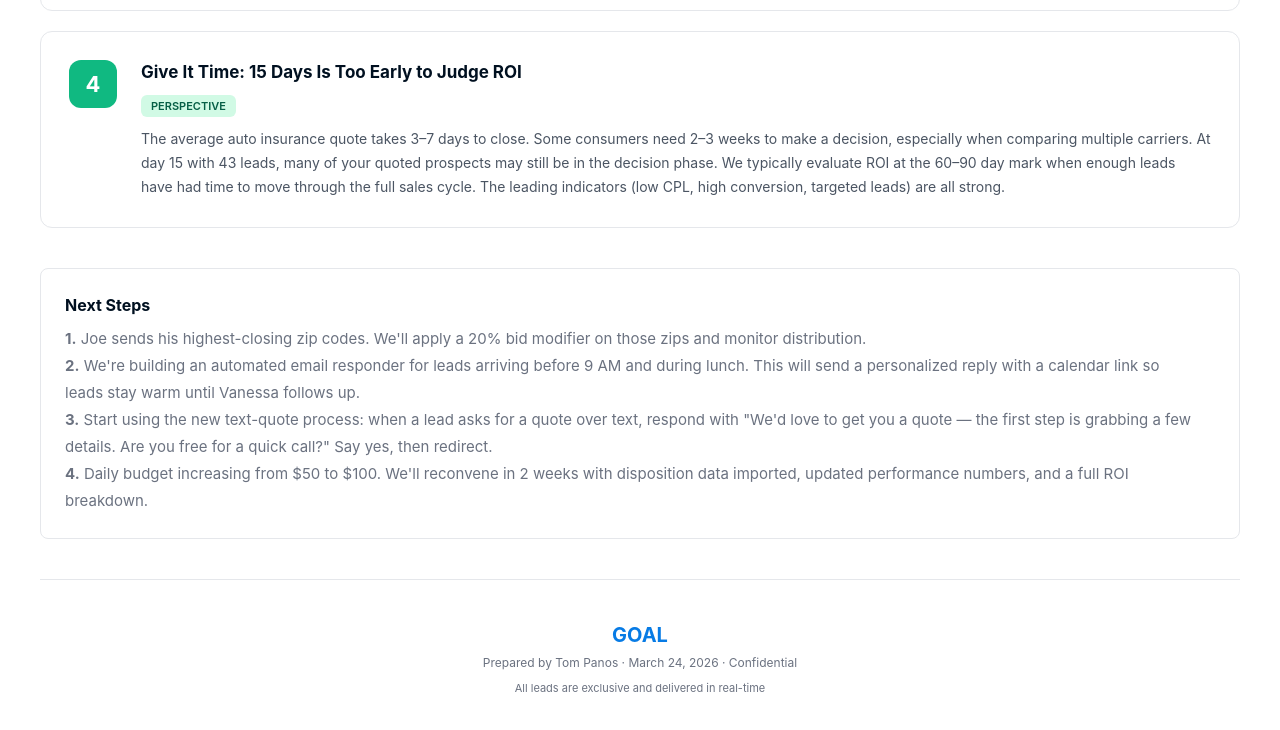
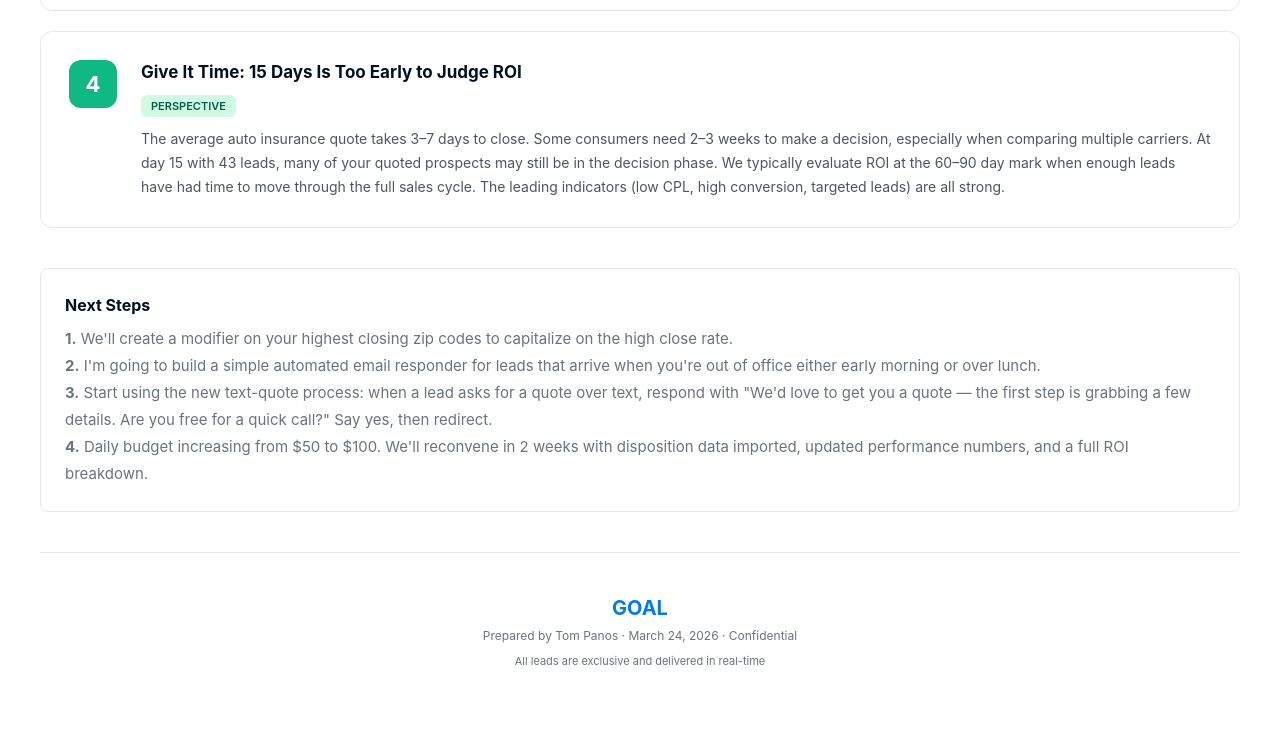
Before and after one commit to TomsTools11/loccisano-ar-report, a plain HTML site: page index.html in a window 1280 px wide. Shown: the part 4717-5447 px from the top of the page. After the commit the page ends 5426 px from the top, so only its background shows below. Drawn offline with Linux system fonts and the light colour scheme.

Commit message:
Update Next Steps #1 and #2 with revised copy
Co-Authored-By: Claude Opus 4.6 (1M context) <noreply@anthropic.com>

```diff
--- a/index.html
+++ b/index.html
@@ -1113,8 +1113,8 @@
         <div style="flex: 1;">
             <div class="summary-title">Next Steps</div>
             <div class="summary-text" style="font-size: 15px; line-height: 1.8;">
-                <strong>1.</strong> Joe sends his highest-closing zip codes. We'll apply a 20% bid modifier on those zips and monitor distribution.<br>
-                <strong>2.</strong> We're building an automated email responder for leads arriving before 9 AM and during lunch. This will send a personalized reply with a calendar link so leads stay warm until Vanessa follows up.<br>
+                <strong>1.</strong> We'll create a modifier on your highest closing zip codes to capitalize on the high close rate.<br>
+                <strong>2.</strong> I'm going to build a simple automated email responder for leads that arrive when you're out of office either early morning or over lunch.<br>
                 <strong>3.</strong> Start using the new text-quote process: when a lead asks for a quote over text, respond with "We'd love to get you a quote &mdash; the first step is grabbing a few details. Are you free for a quick call?" Say yes, then redirect.<br>
                 <strong>4.</strong> Daily budget increasing from $50 to $100. We'll reconvene in 2 weeks with disposition data imported, updated performance numbers, and a full ROI breakdown.<br>
             </div>
```
